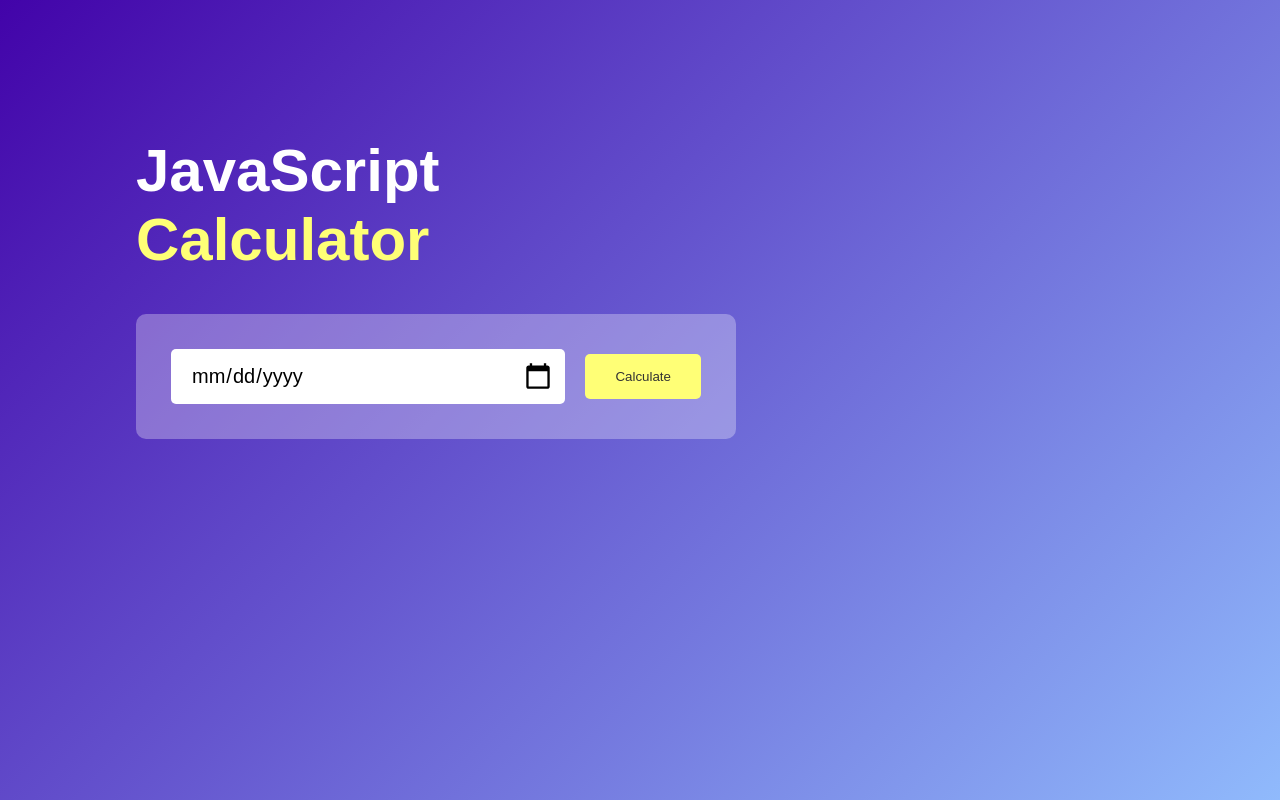
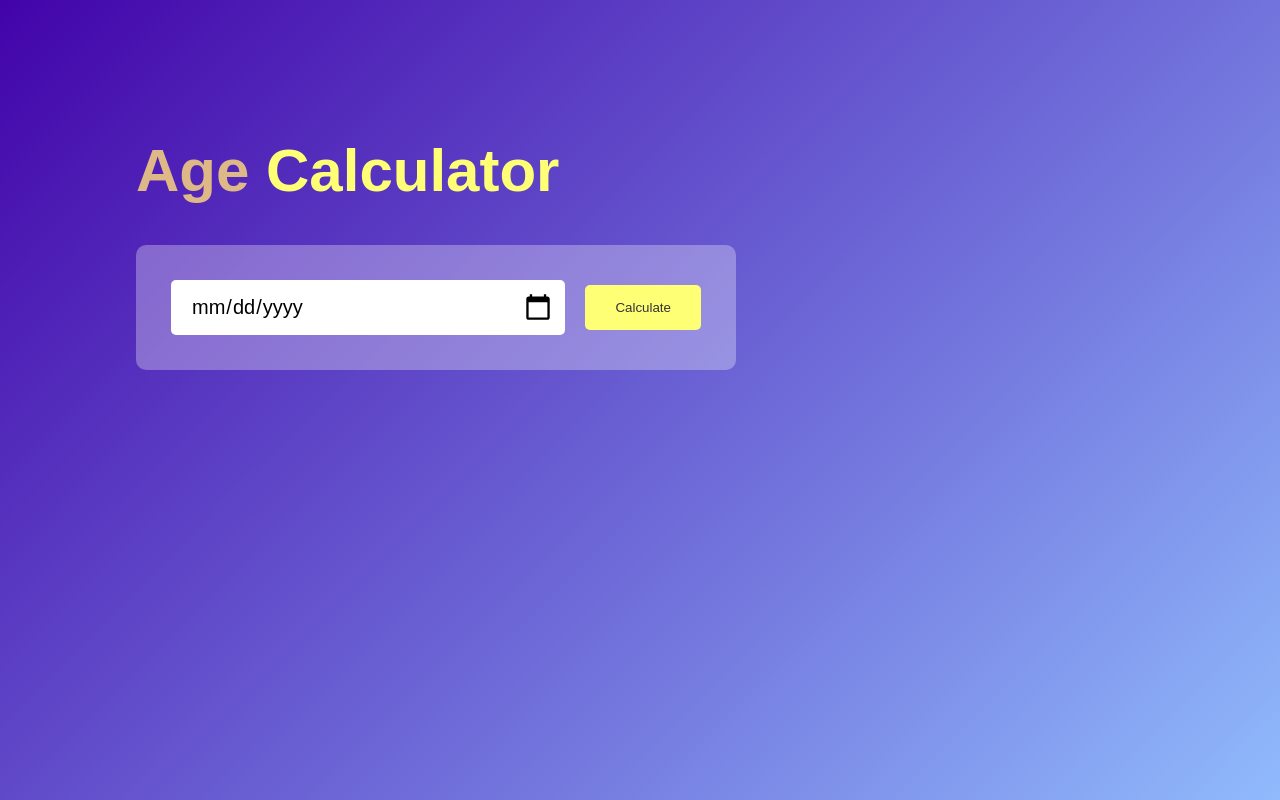
Before and after one commit to RedwanParvez100/Age-Calculator, a plain HTML site: page index.html in a window 1280 px wide. Drawn offline with Linux system fonts and the light colour scheme.

Commit message:
title change & others line issue fixed

```diff
--- a/index.html
+++ b/index.html
@@ -10,7 +10,7 @@
 
     <div class="container">
         <div class="calculator">
-            <h1>JavaScript<br><span> Calculator</span></h1>
+            <h1>Age<span> Calculator</span></h1>
             <div class="input-box">
                 <input type="date" id="date">
                 <button onclick="calculateAge()">Calculate</button>
@@ -73,12 +73,7 @@
             return new Date (year, month, 0).getDate();
         }
 
-
-
     </script>
-
-
-
 
 </body>
 </html>
--- a/style.css
+++ b/style.css
@@ -22,6 +22,10 @@
 
 .calculator h1{
     font-size: 60px;
+}
+
+.calculator h1{
+    color: burlywood;
 }
 
 .calculator h1 span{
```
